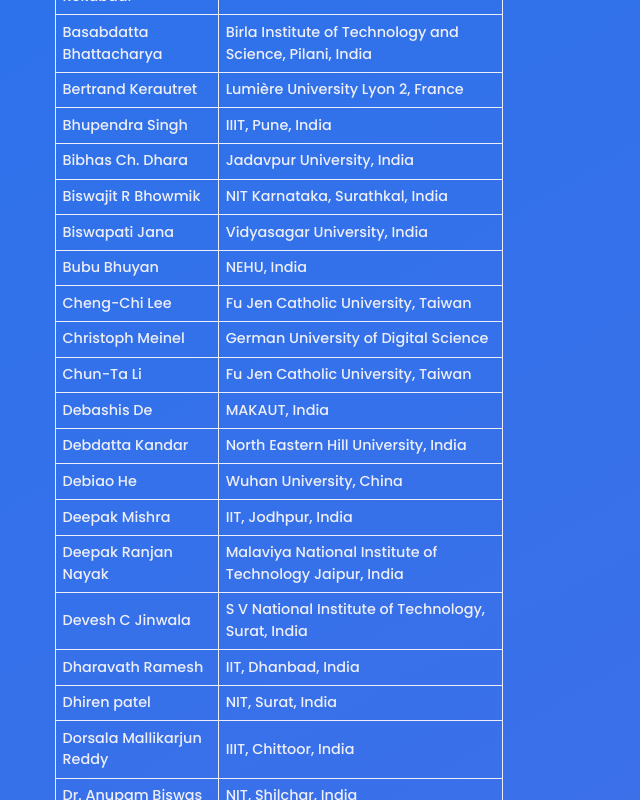
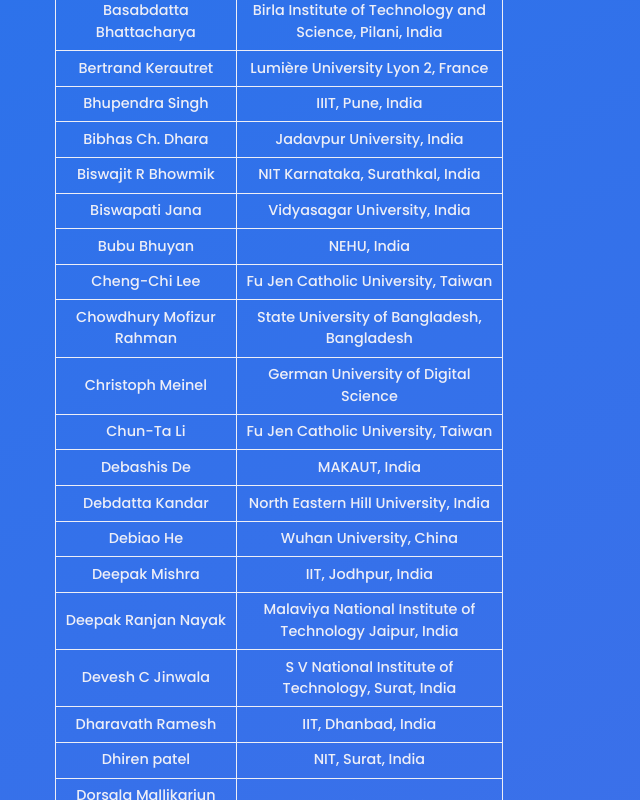
Before and after one commit to techlism/ICISS-2024-Website, a React (Create React App) app: page /committee in a window 1280 px wide. Shown: the part 3721-4521 px from the top of the page, without its empty margins (361-1001 px from the left). Built offline with nearby package versions, Linux system fonts and the light colour scheme; a web font is replaced by a local one.

Commit message:
fixed some ui and added tcp

```diff
--- a/src/components/pages/CommitteePage.module.css
+++ b/src/components/pages/CommitteePage.module.css
@@ -7,6 +7,12 @@
     margin: 10px;
     max-width: 85vw;
     min-width: 60vw;
+    display: flex;
+    flex-direction: column;
+    align-items: center;
+    text-align: center;
+    margin-left: auto;
+    margin-right: auto;
 }
 .h2{
     font-family: 'Poppins',sans-serif;
--- a/src/components/pages/HomePage.jsx
+++ b/src/components/pages/HomePage.jsx
@@ -38,11 +38,11 @@
             </div>
             <h2 className={styling.subheading}>In Association with</h2>
             <div className={styling['sponsordiv']}>
-                <div>
+                <div className={styling['sponsor-subdiv']}>
                     <img src={sponsorimg} alt="cdac" />
                     <h3 className={styling['sponsor-caption']}>CDAC, Kolkata</h3>
                 </div>
-                <div>
+                <div className={styling['sponsor-subdiv']}>
                     <img src={'/kolkatapolice.svg'} alt="kolkata police logo" />
                     <h3 className={styling['sponsor-caption']}>Kolkata Police</h3>
                 </div>
--- a/src/components/pages/HomePage.module.css
+++ b/src/components/pages/HomePage.module.css
@@ -63,10 +63,20 @@
 
 .sponsordiv{
     display: flex;
+    justify-content: space-between;
+    max-width: 60vw;
+    align-items: center;
+    margin-left: auto;
+    margin-right: auto;
+}
+.sponsor-subdiv {
+    display: flex;
+    flex-direction: column;
     justify-content: center;
-
+    align-items: center;
+    margin-bottom: 20px;
 }
-.sponsordiv > div > img{
+.sponsor-subdiv > img {
     text-align: center;
     width: 10vw;
     height: 10vw;
@@ -79,7 +89,10 @@
 .sponsor-caption {
     color: #EDEEF7;
     text-align: center;
-    margin-bottom: 30px;
+    margin-left: auto;
+    margin-right: auto;
+    justify-self: center;
+    /* margin-bottom: 30px; */
 }
 
 @media only screen and (max-width: 450px) {
--- a/src/components/pages/SpeakersPage.jsx
+++ b/src/components/pages/SpeakersPage.jsx
@@ -7,31 +7,32 @@
         <div className={styling['main-speakerpage']}>
             <div className={styling.professors}>
                 <h1 className={styling.heading}>Our Speakers</h1>
-                <div style={{color : '#EDEEF7', display: 'flex', flexDirection : 'column', alignItems:'center'}}>
-                    <div style={{ width: '55%', padding: '10px' , border : 'solid 2px black', borderRadius : '8px', marginBottom : '20px'}}>
+                <div className={styling['speakers-div']}>
+                    <div className={styling['speaker']}>
                         <img
                             src="/speaker01.jpg"
                             alt="Debdeep Mukhopadhyay Image"
-                            style={{ borderRadius: '8px', width: '100%' }}
+
                         />
-                        <h1>Debdeep Mukhopadhyay</h1>
+                        <h1>Professor Debdeep Mukhopadhyay</h1>
                         <p>
-                            Professor, Computer Science and Engineering, Indian Institute of
+                            Indian Institute of
                             Technology, Kharagpur, India
                         </p>
                     </div>
-                    <div style={{ width: '55%', padding: '10px' ,border : 'solid 2px black', borderRadius : '8px'}}>
+                    <div className={styling['speaker']}>
                         <img
                             src="/speaker02.png"
                             alt="Sansanee Auephanwiriyakul Image"
-                            style={{ borderRadius: '8px', width: '100%' }}
+
                         />
-                        <h1>Sansanee Auephanwiriyakul</h1>
+                        <h1>Professor Sansanee Auephanwiriyakul</h1>
                         <p>
-                            Associate Professor, Computer Engineering Department, Chiang Mai
+                            Chiang Mai
                             University, Chiangmai, Thailand
                         </p>
                     </div>
+                    <p style={{fontSize : '30px'}}>Some more speakers will be added soon.</p>
                 </div>
             </div>
         </div>
--- a/src/components/pages/SpeakersPage.module.css
+++ b/src/components/pages/SpeakersPage.module.css
@@ -18,3 +18,38 @@
     font-weight: 500;
     color: #EDEEF7;
 }
+
+.speakers-div{
+    display: flex;
+    justify-content: center;
+    flex-direction: column;
+    align-items: center;
+    margin-top: 50px;
+    margin-bottom: 50px;
+    flex-wrap: wrap;
+    color : #EDEEF7;
+}
+.speaker{
+    width: 35%;
+    padding: 10px;
+    border: solid 2px black;
+    border-radius: 8px;
+    margin: 20px;
+}
+
+.speaker > img{
+    width: 100%;
+    border-radius: 8px;
+}
+
+@media screen and (max-width: 780px){
+    .speaker{
+        width: 55%;
+    }
+}
+@media screen and (max-width: 450px){
+    .speaker{
+        width: 82%;
+    }
+
+}
--- a/src/components/tcpList.js
+++ b/src/components/tcpList.js
@@ -1,12 +1,18 @@
 const TCPMembers = [
   { name: "Vijayan K. Asari", organization: "University of Dayton, USA" },
-    { name: "Petra Wiederhold", organization: "Av. Instituto Politécnico Nacional, Mexico" },
+  {
+    name: "Petra Wiederhold",
+    organization: "Av. Instituto Politécnico Nacional, Mexico",
+  },
   { name: "Ansuman Kumar", organization: "NEHU, India" },
   { name: "Dharavath Ramesh", organization: "IIT, Dhanbad, India" },
   { name: "Badal Soni", organization: "NIT Shilchar, India" },
   { name: "Arup Kumar Pal", organization: "IIT, Dhanbad, India" },
   { name: "Tandra Pal", organization: "NIT, Durgapur, India" },
-    { name: "Rajib Ghosh", organization: "National Institute of Technology Patna, India" },
+  {
+    name: "Rajib Ghosh",
+    organization: "National Institute of Technology Patna, India",
+  },
   { name: "Bibhas Ch. Dhara", organization: "Jadavpur University, India" },
   { name: "Debashis De", organization: "MAKAUT, India" },
   { name: "Biswapati Jana", organization: "Vidyasagar University, India" },
@@ -14,7 +20,10 @@
   { name: "Amitabha Nath", organization: "NEHU, India" },
   { name: "Bubu Bhuyan", organization: "NEHU, India" },
   { name: "Dr. Anupam Biswas", organization: "NIT, Shilchar, India" },
-    { name: "Bertrand Kerautret", organization: "Lumière University Lyon 2, France" },
+  {
+    name: "Bertrand Kerautret",
+    organization: "Lumière University Lyon 2, France",
+  },
   { name: "Saptarsi Goswami", organization: "Calcutta University, India" },
   // { name: "Udai Pratap Rao", organization: "NIT Patna, India" },
   { name: "Soumya Sen", organization: "Calcutta University, India" },
@@ -35,61 +44,159 @@
   { name: "Odelu Vanga", organization: "IIIT, Chittoor, India" },
   { name: "Abhishek Hazra", organization: "IIIT, Chittoor, India" },
   { name: "SAROJ KUMAR BISWAS", organization: "NIT, Silchar, India" },
-    { name: "Satyaki Roy", organization: "University of Alabama in Huntsville, USA" },
-    { name: "Francesco Betti Sorbelli", organization: "University of Perugia, Italy" },
+  {
+    name: "Satyaki Roy",
+    organization: "University of Alabama in Huntsville, USA",
+  },
+  {
+    name: "Francesco Betti Sorbelli",
+    organization: "University of Perugia, Italy",
+  },
   { name: "Saurav Nanda", organization: "Synopsys, Mountain View, CA, USA" },
   { name: "Anusha K", organization: "Velore Institute of Technology, India" },
   { name: "Dorsala Mallikarjun Reddy", organization: "IIIT, Chittoor, India" },
-    { name: "Shameek Bhattacharjee", organization: "Western Michigan University, Kalamazoo, MI, USA" },
+  {
+    name: "Shameek Bhattacharjee",
+    organization: "Western Michigan University, Kalamazoo, MI, USA",
+  },
   { name: "M. Sridevi", organization: "NIT, Tiruchirappalli, India" },
   { name: "K.Himabindu", organization: "NIT, Andhra Pradesh, India" },
   { name: "Rajendra Prasath", organization: "IIIT, Chittoor, India" },
-    { name: "Asish Bera", organization: "Birla Institute of Technology and Science, Pilani, India" },
+  {
+    name: "Asish Bera",
+    organization: "Birla Institute of Technology and Science, Pilani, India",
+  },
   { name: "Annappa B", organization: "NIT Karnataka, Surathkal, India" },
-    { name: "Keerthana Prasad", organization: "Manipal Academy of Higher Education, India" },
-    { name: "Biswajit R Bhowmik", organization: "NIT Karnataka, Surathkal, India" },
+  {
+    name: "Keerthana Prasad",
+    organization: "Manipal Academy of Higher Education, India",
+  },
+  {
+    name: "Biswajit R Bhowmik",
+    organization: "NIT Karnataka, Surathkal, India",
+  },
   { name: "Pavan Kumar C", organization: "IIIT, Dharwad, India" },
   { name: "Kamlesh Tiwari", organization: "BITS Pilani, India" },
-    { name: "P. Santhi Thilagam", organization: "NIT Karnataka, Surathkal, India" },
-    { name: "Basabdatta Bhattacharya", organization: "Birla Institute of Technology and Science, Pilani, India" },
+  {
+    name: "P. Santhi Thilagam",
+    organization: "NIT Karnataka, Surathkal, India",
+  },
+  {
+    name: "Basabdatta Bhattacharya",
+    organization: "Birla Institute of Technology and Science, Pilani, India",
+  },
   { name: "Yadunath Pathak", organization: "VNIT, Nagpur, India" },
-    { name: "Vinod Pachghare", organization: "COEP Technological University, Pune, India" },
+  {
+    name: "Vinod Pachghare",
+    organization: "COEP Technological University, Pune, India",
+  },
   { name: "Bhupendra Singh", organization: "IIIT, Pune, India" },
   { name: "Mahendra Pratap Yadav", organization: "IIIT, Pune, India" },
   { name: "Sonam Maurya", organization: "IIIT, Pune, India" },
-    { name: "Mahesh Shirole", organization: "Veermata Jijabai Technological Institute, Pune, India" },
-    { name: "Sunita Dhavale", organization: "Defence Institute of Advanced Technology, Pune, India" },
-    { name: "Upasana Singh", organization: "Defence Institute of Advanced Technology, Pune, India" },
-    { name: "Shital Raut", organization: "Visvesvaraya National Institute of Technology, Nagpur, India" },
-    { name: "Anil Kumar Singh", organization: "Motilal Nehru National Institute of Technology Allahabad, Prayagraj, India" },
+  {
+    name: "Mahesh Shirole",
+    organization: "Veermata Jijabai Technological Institute, Pune, India",
+  },
+  {
+    name: "Sunita Dhavale",
+    organization: "Defence Institute of Advanced Technology, Pune, India",
+  },
+  {
+    name: "Upasana Singh",
+    organization: "Defence Institute of Advanced Technology, Pune, India",
+  },
+  {
+    name: "Shital Raut",
+    organization:
+      "Visvesvaraya National Institute of Technology, Nagpur, India",
+  },
+  {
+    name: "Anil Kumar Singh",
+    organization:
+      "Motilal Nehru National Institute of Technology Allahabad, Prayagraj, India",
+  },
   { name: "Salvatore Distefano", organization: "University of Messina, Italy" },
-    { name: "Devesh C Jinwala", organization: "S V National Institute of Technology, Surat, India" },
-    { name: "Pilli Emmanuel Shubhakar", organization: "Malaviya National Institute of Technology Jaipur, India" },
-    { name: "Ramesh Babu Battula", organization: "Malaviya National Institute of Technology Jaipur, India" },
-    { name: "Yogesh Kumar", organization: "Pandit Deendayal Energy University, Gandhinagar, India" },
-    { name: "UDAI PRATAP RAO", organization: "National Institute of Technology Patna, India" },
-    { name: "Pramit Mazumdar", organization: "Indian Institute of Information Technology, Vadodara, India" },
+  {
+    name: "Devesh C Jinwala",
+    organization: "S V National Institute of Technology, Surat, India",
+  },
+  {
+    name: "Pilli Emmanuel Shubhakar",
+    organization: "Malaviya National Institute of Technology Jaipur, India",
+  },
+  {
+    name: "Ramesh Babu Battula",
+    organization: "Malaviya National Institute of Technology Jaipur, India",
+  },
+  {
+    name: "Yogesh Kumar",
+    organization: "Pandit Deendayal Energy University, Gandhinagar, India",
+  },
+  {
+    name: "UDAI PRATAP RAO",
+    organization: "National Institute of Technology Patna, India",
+  },
+  {
+    name: "Pramit Mazumdar",
+    organization: "Indian Institute of Information Technology, Vadodara, India",
+  },
   { name: "Sumit Kalra", organization: "IIT, Jodhpur, India" },
-    { name: "Debdatta Kandar", organization: "North Eastern Hill University, India" },
-    { name: "Sujit Das", organization: "National Institute of Technology Warangal, India" },
-    { name: "Subbulakshmi T", organization: "Velore Institute of Technology, India" },
-    { name: "Maheswari.R", organization: "Velore Institute of Technology, India" },
-    { name: "Arnab Kumar Maji", organization: "North Eastern Hill University, India" },
-    { name: "Janaki Meena Murugan", organization: "Velore Institute of Technology, India" },
-    { name: "Pradeep Kumar TS", organization: "Velore Institute of Technology, India" },
-    { name: "Mithlesh Arya", organization: "Swami Keshvanand Institute of Technology, Jaipur, India" },
+  {
+    name: "Debdatta Kandar",
+    organization: "North Eastern Hill University, India",
+  },
+  {
+    name: "Sujit Das",
+    organization: "National Institute of Technology Warangal, India",
+  },
+  {
+    name: "Subbulakshmi T",
+    organization: "Velore Institute of Technology, India",
+  },
+  {
+    name: "Maheswari.R",
+    organization: "Velore Institute of Technology, India",
+  },
+  {
+    name: "Arnab Kumar Maji",
+    organization: "North Eastern Hill University, India",
+  },
+  {
+    name: "Janaki Meena Murugan",
+    organization: "Velore Institute of Technology, India",
+  },
+  {
+    name: "Pradeep Kumar TS",
+    organization: "Velore Institute of Technology, India",
+  },
+  {
+    name: "Mithlesh Arya",
+    organization: "Swami Keshvanand Institute of Technology, Jaipur, India",
+  },
   { name: "Sutanu Chakraborti", organization: "IIT, Madras, India" },
-    { name: "Sunil B. Mane", organization: "COEP Technological University, Pune, India" },
-    { name: "Megha Gupta", organization: "Swami Keshvanand Institute of Technology, Management & Gramothan, Jaipur, India" },
-    { name: "Anindya Halder", organization: "North-Eastern Hill University, India" },
+  {
+    name: "Sunil B. Mane",
+    organization: "COEP Technological University, Pune, India",
+  },
+  {
+    name: "Megha Gupta",
+    organization:
+      "Swami Keshvanand Institute of Technology, Management & Gramothan, Jaipur, India",
+  },
+  {
+    name: "Anindya Halder",
+    organization: "North-Eastern Hill University, India",
+  },
   { name: "Nitesh K Bharadwaj", organization: "IIIT, Pune, India" },
   { name: "Nithya Balasubramanian", organization: "NIT, Trichy, India" },
   { name: "Somitra Kr. Sanadhya", organization: "IIT Jodhpur, India" },
   { name: "ANIL KUMAR VERMA", organization: "Thapar University, India" },
-    { name: "Mrityunjay Singh", organization: "IIIT, Una, India" },
   { name: "Shefali Arora Chouhan", organization: "NIT, Jalandhar, India" },
   { name: "Jaspal Kaur Saini", organization: "IIIT, Una, India" },
-    { name: "Kanu Goel", organization: "Punjab Engineering College, Chandigarh, India" },
+  {
+    name: "Kanu Goel",
+    organization: "Punjab Engineering College, Chandigarh, India",
+  },
   { name: "Vijay Kumar", organization: "NIT, Jalandhar, India" },
   { name: "Somesula Manoj Kumar", organization: "NIT, Jalandhar, India" },
   { name: "Prashant Kumar", organization: "NIT, Jalandhar, India" },
@@ -102,10 +209,16 @@
   { name: "Virender Ranga", organization: "NIT, KURUKSHETRA, India" },
   { name: "Kriti Bhushan", organization: "NIT, KURUKSHETRA, India" },
   { name: "Pratistha Verma", organization: "NIT, KURUKSHETRA, India" },
-    { name: "Ayoub Khan", organization: "University of Bisha, Bisha, Kingdom of Saudi Arabia" },
+  {
+    name: "Ayoub Khan",
+    organization: "University of Bisha, Bisha, Kingdom of Saudi Arabia",
+  },
   { name: "Avani Vyas", organization: "NIT, Jalandhar, India" },
   { name: "Sushil Kumar", organization: "NIT, KURUKSHETRA, India" },
-    { name: "Deepak Ranjan Nayak", organization: "Malaviya National Institute of Technology Jaipur, India" },
+  {
+    name: "Deepak Ranjan Nayak",
+    organization: "Malaviya National Institute of Technology Jaipur, India",
+  },
   { name: "Deepak Mishra", organization: "IIT, Jodhpur, India" },
   { name: "Rituraj Soni", organization: "Engineering College Bikaner, India" },
   { name: "Parveen Kumar", organization: "NIT, Kurukshetra, India" },
@@ -116,46 +229,118 @@
   { name: "Jaspal Kaur Saini", organization: "IIIT, Una, India" },
   { name: "Mrityunjay Singh", organization: "IIIT, Una, India" },
   { name: "Pardeep Singh", organization: "NIT, Hamirpur, India" },
-    { name: "Shashi Gurung", organization: "Govt. Hydro Engineering College, India" },
+  {
+    name: "Shashi Gurung",
+    organization: "Govt. Hydro Engineering College, India",
+  },
   { name: "Ajay Kumar Mallick", organization: "NIT, Hamirpur, India" },
   { name: "Nisha Chaurasia", organization: "NIT, Jalandhar, India" },
   { name: "Pranav Kumar Chaudhary", organization: "Senior SDE, Amazon" },
   { name: "Arindam Biswas", organization: "Kazi Nazrul University, India" },
-    { name: "Christoph Meinel", organization: "German University of Digital Science" },
+  {
+    name: "Christoph Meinel",
+    organization: "German University of Digital Science",
+  },
   { name: "Rolando Herrero", organization: "Northeastern University, USA" },
-    { name: 'Sajedul Talukder', organization: 'Southern Illinois University' },
-    { name: 'A. Vijaya Lakshmi', organization: 'B V Raju Institute of Technology, India' },
-    { name: 'Dr. Kevin Wang', organization: 'NeuroSoph Development Inc, Edmonton, Canada' },
-    { name: 'Kevin Wang', organization: 'NeuroSoph Development Inc, Edmonton, Canada' },
-    { name: 'Rebanta Mitra', organization: 'NVIDIA Corporation, San Jose, California, USA' },
-    { name: 'Geeta Pyne', organization: 'TIAA, San Jose, California, USA' },
-    { name: 'Khan Wahid', organization: 'University of Saskatchewan, Canada' },
-    { name: 'Nilanjan Ray', organization: 'University of Alberta, Canada' },
-    { name: 'Hongming Xu', organization: 'Dalian University of Technology, China' },
-    { name: 'Keshav Dahal', organization: 'University of the West of Scotland High Street, UK' },
-    { name: 'Mueen Uddin', organization: 'University of Doha for Science and Technology, Qatar' },
-    { name: 'Sajedul Talukder' , organization: 'Southern Illinois University'},
-    {name : 'A. Vijaya Lakshmi', organization: 'B V Raju Institute of Technology, India'},
-    {name: 'Banafsheh Rekabdar' , organization: 'Portland State University'},
-    {name: 'Aloizio Pereira da Silva', organization: 'Commonwealth Cyber Initaitive, Virginia Tech'},
-    {name:'Goutham Reddy', organization: 'University of Illinois, Springfield USA' },
-    {name: 'Rabindra Bista' , organization: 'Katmandu University, Nepal'},
-    {name: 'Kuo-Hui Yeh' , organization: 'National Yang Ming Chiao Tung University, Taiwan'},
-    {name: 'Raveendra Babu Ponnuru' , organization: 'Cleveland State University, USA'},
-    { name: "Keshav Dahal", organization: "University of the West of Scotland" },
-    { name: "Mueen Uddin", organization: "University of Doha for Science & Technology Qatar" },
-    { name: "Mohammad Wazid", organization: "Graphic Era Deemed to be University, Dehradun, India" },
+  { name: "Sajedul Talukder", organization: "Southern Illinois University" },
+  {
+    name: "A. Vijaya Lakshmi",
+    organization: "B V Raju Institute of Technology, India",
+  },
+  {
+    name: "Dr. Kevin Wang",
+    organization: "NeuroSoph Development Inc, Edmonton, Canada",
+  },
+  {
+    name: "Kevin Wang",
+    organization: "NeuroSoph Development Inc, Edmonton, Canada",
+  },
+  {
+    name: "Rebanta Mitra",
+    organization: "NVIDIA Corporation, San Jose, California, USA",
+  },
+  { name: "Geeta Pyne", organization: "TIAA, San Jose, California, USA" },
+  { name: "Khan Wahid", organization: "University of Saskatchewan, Canada" },
+  { name: "Nilanjan Ray", organization: "University of Alberta, Canada" },
+  {
+    name: "Hongming Xu",
+    organization: "Dalian University of Technology, China",
+  },
+  {
+    name: "Keshav Dahal",
+    organization: "University of the West of Scotland High Street, UK",
+  },
+  {
+    name: "Mueen Uddin",
+    organization: "University of Doha for Science and Technology, Qatar",
+  },
+  { name: "Sajedul Talukder", organization: "Southern Illinois University" },
+  {
+    name: "A. Vijaya Lakshmi",
+    organization: "B V Raju Institute of Technology, India",
+  },
+  { name: "Banafsheh Rekabdar", organization: "Portland State University" },
+  {
+    name: "Aloizio Pereira da Silva",
+    organization: "Commonwealth Cyber Initaitive, Virginia Tech",
+  },
+  {
+    name: "Goutham Reddy",
+    organization: "University of Illinois, Springfield USA",
+  },
+  { name: "Rabindra Bista", organization: "Katmandu University, Nepal" },
+  {
+    name: "Kuo-Hui Yeh",
+    organization: "National Yang Ming Chiao Tung University, Taiwan",
+  },
+  {
+    name: "Raveendra Babu Ponnuru",
+    organization: "Cleveland State University, USA",
+  },
+  {
+    name: "Mohammad Wazid",
+    organization: "Graphic Era Deemed to be University, Dehradun, India",
+  },
   { name: "Tso Raylin", organization: "National Chengchi University, Taiwan" },
   { name: "Cheng-Chi Lee", organization: "Fu Jen Catholic University, Taiwan" },
-    { name: "Arijit Karati", organization: "National Sun Yat-sen University, Taiwan" },
-    { name: "Joy Dutta", organization: "Khalifa University of Science and Technology, UAE" },
-    { name: "Alawi A. Al-saggaf", organization: "King Fahd University of Petroleum and Minerals, Saudi Arabia" },
+  {
+    name: "Arijit Karati",
+    organization: "National Sun Yat-sen University, Taiwan",
+  },
+  {
+    name: "Joy Dutta",
+    organization: "Khalifa University of Science and Technology, UAE",
+  },
+  {
+    name: "Alawi A. Al-saggaf",
+    organization:
+      "King Fahd University of Petroleum and Minerals, Saudi Arabia",
+  },
   { name: "Marko Hölbl", organization: "University of Maribor, Slovenija" },
-    { name: "Fagen Li", organization: "University of Electronic Science and Technology of China, P.R.China" },
-    { name: "Akber Ali Khan", organization: "IIMT College of Engineering, Greater Noida, India" },
-    { name: 'Chun-Ta Li', organization: "Fu Jen Catholic University, Taiwan"},
-    {name: 'Debiao He', organization: 'Wuhan University, China'},
-
+  {
+    name: "Fagen Li",
+    organization:
+      "University of Electronic Science and Technology of China, P.R.China",
+  },
+  {
+    name: "Akber Ali Khan",
+    organization: "IIMT College of Engineering, Greater Noida, India",
+  },
+  { name: "Chun-Ta Li", organization: "Fu Jen Catholic University, Taiwan" },
+  { name: "Debiao He", organization: "Wuhan University, China" },
+  {
+    name: "Salah Mohammed Awad Al-Heejawi",
+    organization:
+      "College of Engineering at Northeastern University, United States",
+  },
+  {
+    name: "Chowdhury Mofizur Rahman",
+    organization: "State University of Bangladesh, Bangladesh",
+  },
+  {
+    name: "Xiao-Zhi Gao",
+    organization: "University of Eastern Finland, Finland",
+  },
 ];
 
 export default TCPMembers;
```
Lines whose indentation alone changed are shown as unchanged.
